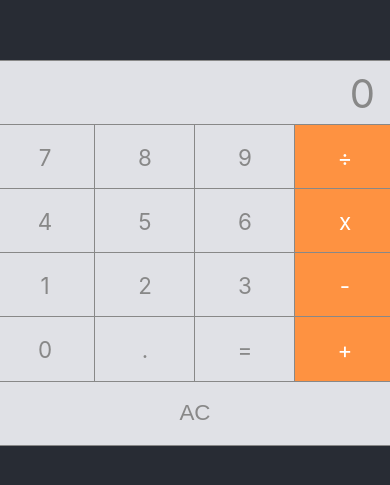
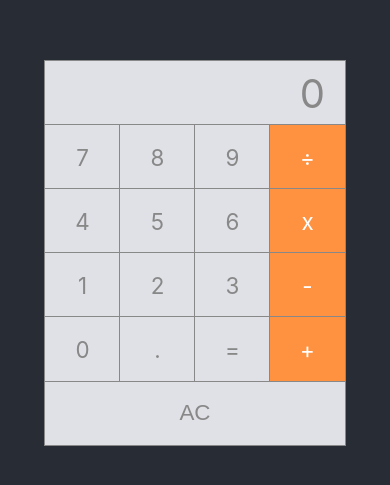
Before and after one commit to noel-thomson/react-calculator, a React (Create React App) app: page / in a window 390 px wide. Shown: the part 169-654 px from the top of the page. Built offline with nearby package versions, Linux system fonts and the light colour scheme.

Commit message:
improved app logic

```diff
--- a/src/App.js
+++ b/src/App.js
@@ -21,6 +21,11 @@ class App extends React.Component {
     if (val === String.fromCharCode(247)) {
       val = "/";
     }
+    if (
+      this.state.result === "0" &&
+      (val === "/" || val === "*" || val === "-" || val === "+")
+    )
+      return;
     if (this.state.result === "0" || this.state.result === 0) {
       this.setState({ result: val });
     } else {
--- a/src/App.scss
+++ b/src/App.scss
@@ -16,5 +16,10 @@
         display: flex;
       }
     }
+    @media (max-width: 450px) {
+      .calc-wrapper {
+        width: 300px;
+      }
+    }
   }
 }
--- a/src/Components/ClearButton.jsx
+++ b/src/Components/ClearButton.jsx
@@ -26,9 +26,3 @@ export class ClearButton extends React.Component {
 }
 
 export default ClearButton;
-
-// const ClearButton = (props) => (
-//   <button className="clear-btn-wrapper" onClick={props.handleClear}>
-//     AC
-//   </button>
-// );
```
Also changed, not shown: src/Components/Button.jsx (+0 -9 lines).
